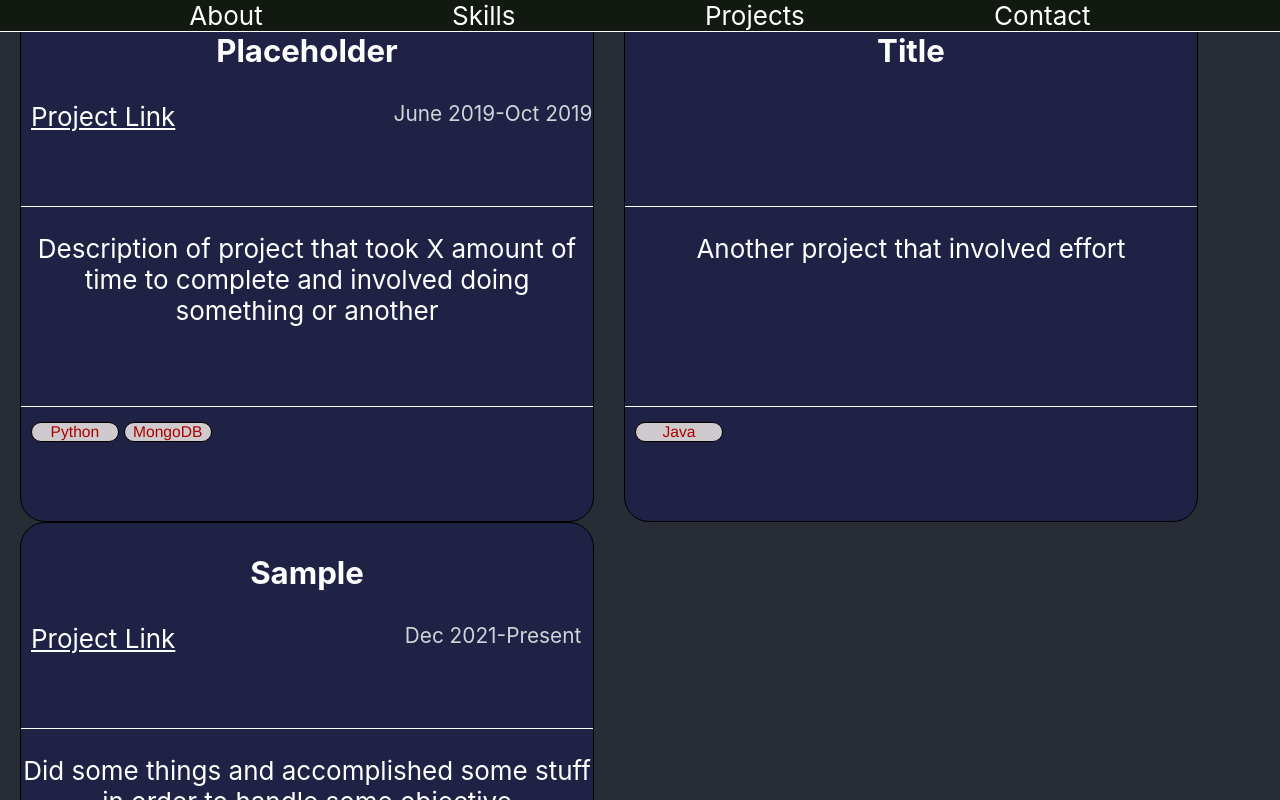
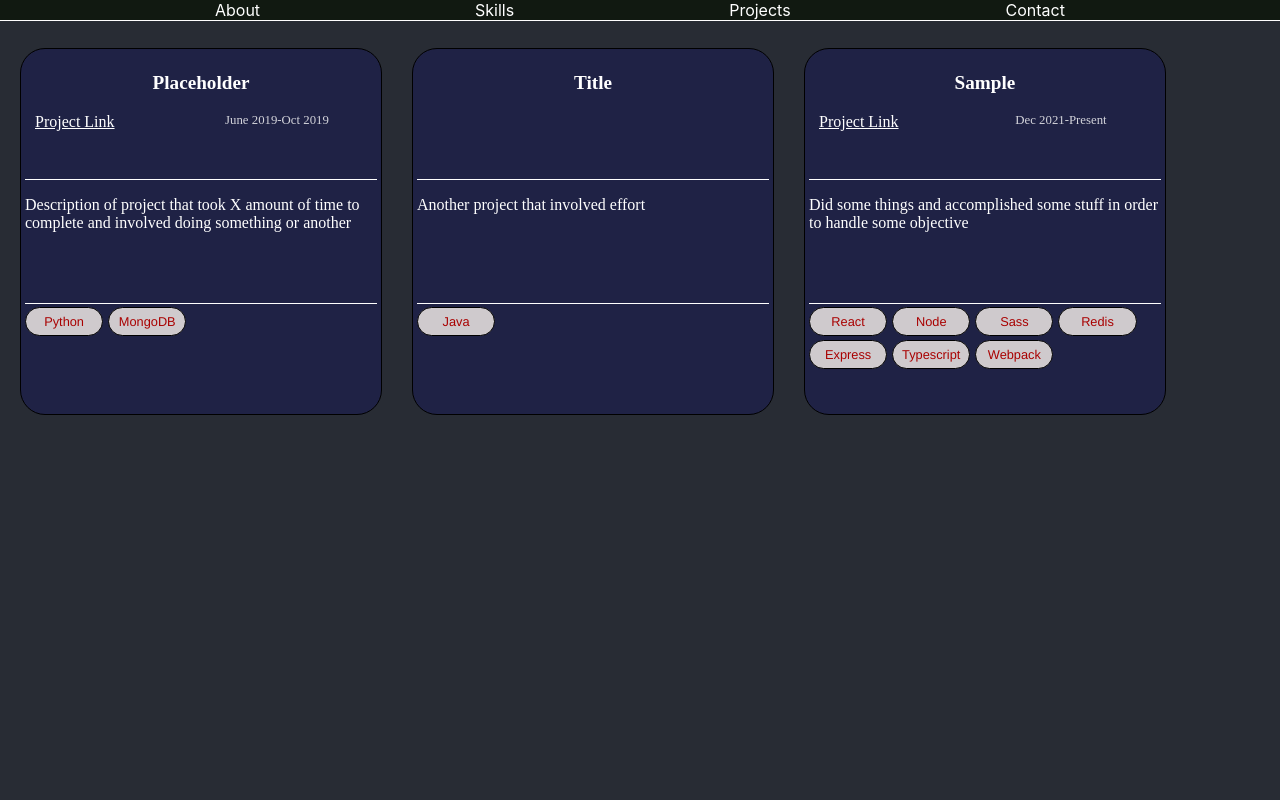
Before and after one commit to EladB1/react-gh-pages, a React (Create React App) app: page / in a window 1280 px wide. Shown: the top 800 px of the page. Built offline with nearby package versions, Linux system fonts and the light colour scheme.

Commit message:
Updated Sass for project components so they fit together better; took out references to default CSS files.

```diff
--- a/src/App.js
+++ b/src/App.js
@@ -1,7 +1,8 @@
 //import logo from './logo.svg';
-import './Css/App.css';
+//import './Css/App.css';
 import './Sass/Project.scss';
 import './Sass/menu.scss';
+import './Sass/common.scss';
 import Projects from './projects.json';
 
 const Project = props => {
--- a/src/Sass/Project.scss
+++ b/src/Sass/Project.scss
@@ -9,15 +9,15 @@ $project_width: 22em;
 $project_section_height: $project_height / 3;
 $project_section_divider: 1px solid #ffffff;
 $tag_width: $project_width / 4;
-$tag_font_size: 0.6em;
+$tag_font_size: 0.8em;
 
 .projectDisplay {
-    width: 100%;
-    //height: 100%;
+    width: 100vw;
     display: inline-flex;
     padding-left: 20px;
     flex-direction: row;
     flex-wrap: wrap;
+    margin-top: 3em;
 
 }
 
@@ -26,10 +26,10 @@ $tag_font_size: 0.6em;
   border: 1px solid black;
   border-radius: 25px;
   width: $project_width;
-  height: $project_height;
+  min-height: $project_height;
   background-color: $project-container-color;
   color: $project-text-color;
-  //padding: 10px;
+  padding: 0.25em;
   margin-right: 30px;
   #section1, #section2 {
       border-bottom: $project_section_divider;
@@ -70,14 +70,18 @@ $tag_font_size: 0.6em;
       }
   }
   #section2 {
-
+    overflow-wrap: break-word;
   }
   #section3 {
+      max-width: $project_width;
+      overflow-wrap: break-word;
       #tags {
-        margin-left: 10px;
+        margin-right: 0.25em;
         display: inline-flex;
         align-items: center;
         width: $project_width;
+        flex-direction: row;
+        flex-wrap: wrap;
       }
 
       .tag {
@@ -86,10 +90,15 @@ $tag_font_size: 0.6em;
         font-size: $tag_font_size;
         font-family: Helvetica;
         margin-right: 5px;
+        margin-bottom: 0;
+        margin-top: 0.25em;
         border: 1px solid black;
         width: $tag_width;
         text-align: center;
-        border-radius: 20px;
+        border-radius: 1.5em;
+        max-width: $tag_width * 0.9;
+        overflow-wrap: break-word;
+        padding: 0.5em;
       }
   }
 }
--- /dev/null
+++ b/src/Sass/common.scss
@@ -0,0 +1,13 @@
+$bg_color: #282c34;
+
+html, body, #root {
+    margin: 0;
+    height: 100vh;
+}
+
+.App {
+    background-color: $bg_color;
+    width: 100%;
+    height: 100vh;
+    overflow-y: scroll;
+}
--- a/src/Sass/menu.scss
+++ b/src/Sass/menu.scss
@@ -20,5 +20,7 @@ $border-color: #ffffff;
           margin-bottom: 0;
           margin-top: 0;
       }
+      font-family: -apple-system, BlinkMacSystemFont, 'Segoe UI', 'Roboto', 'Oxygen', 'Ubuntu', 'Cantarell', 'Fira Sans', 'Droid Sans', 'Helvetica Neue', sans-serif;
+      color: $border-color;
     }
 }
--- a/src/index.js
+++ b/src/index.js
@@ -1,6 +1,6 @@
 import React from 'react';
 import ReactDOM from 'react-dom';
-import './Css/index.css';
+//import './Css/index.css';
 import App from './App';
 import reportWebVitals from './reportWebVitals';
 
--- a/src/projects.json
+++ b/src/projects.json
@@ -32,7 +32,9 @@
                 "Node",
                 "Sass",
                 "Redis",
-                "Express"
+                "Express",
+                "Typescript",
+                "Webpack"
             ]
         }
     ]
```
